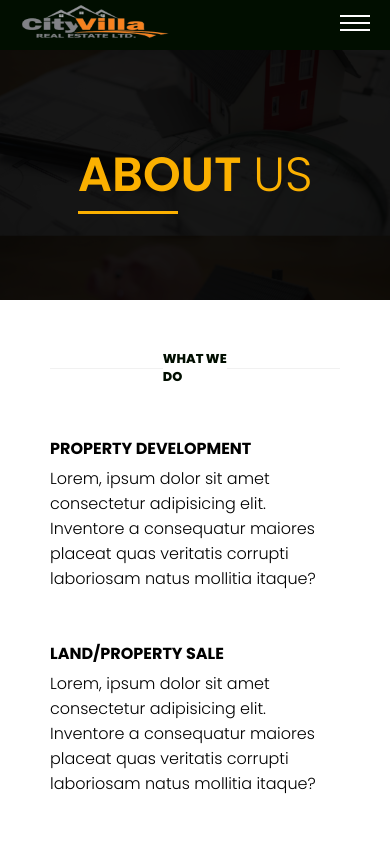
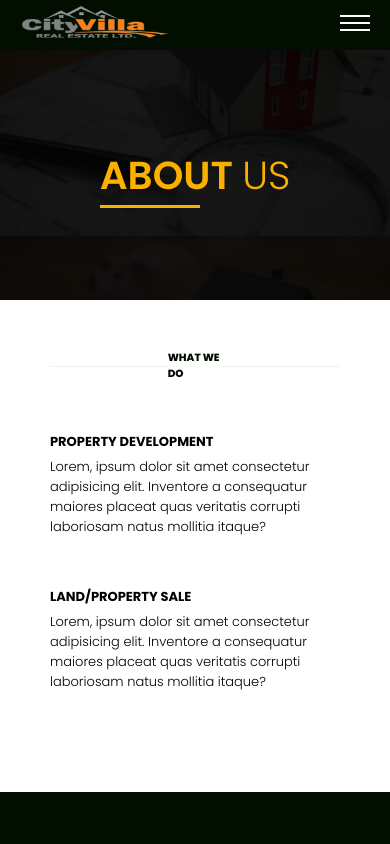
Before and after one commit to ayinlaabel/cityvilla_web, a React (Create React App) app: page /about-us in a window 390 px wide. Shown: the top 844 px of the page. Built offline with nearby package versions, Linux system fonts and the light colour scheme.

Commit message:
Updated about page to be responsive

```diff
--- a/src/components/scss/_mediaQueries.scss
+++ b/src/components/scss/_mediaQueries.scss
@@ -3,6 +3,11 @@
 
 // Small devices (landscape phones, 576px and up)
 @media only screen and (max-width: 576px) {
+  html,
+  body,
+  * {
+    font-size: 13px;
+  }
   .container {
     position: sticky;
     top: 0;
```
